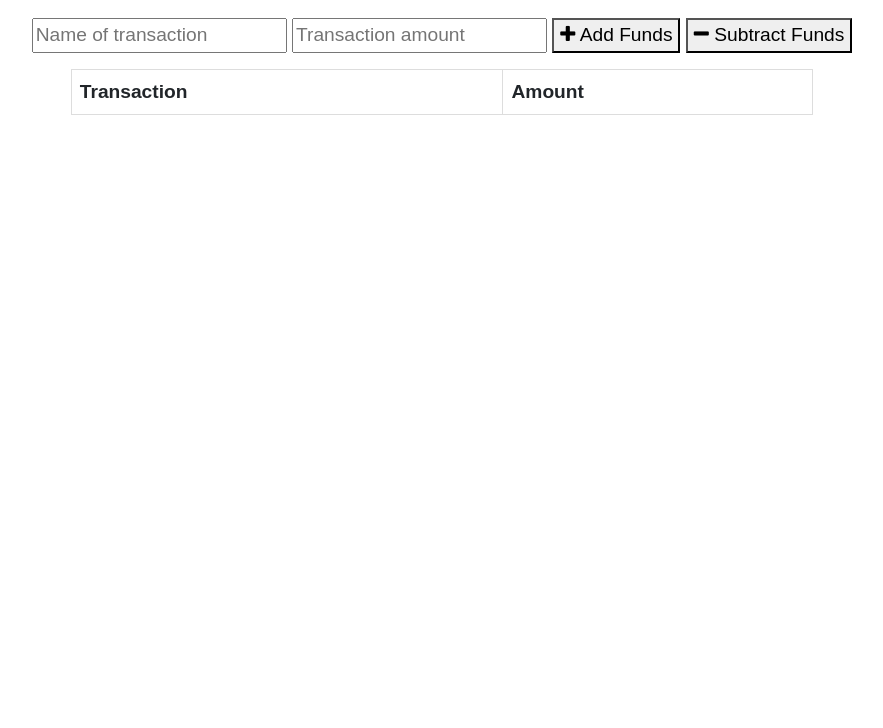
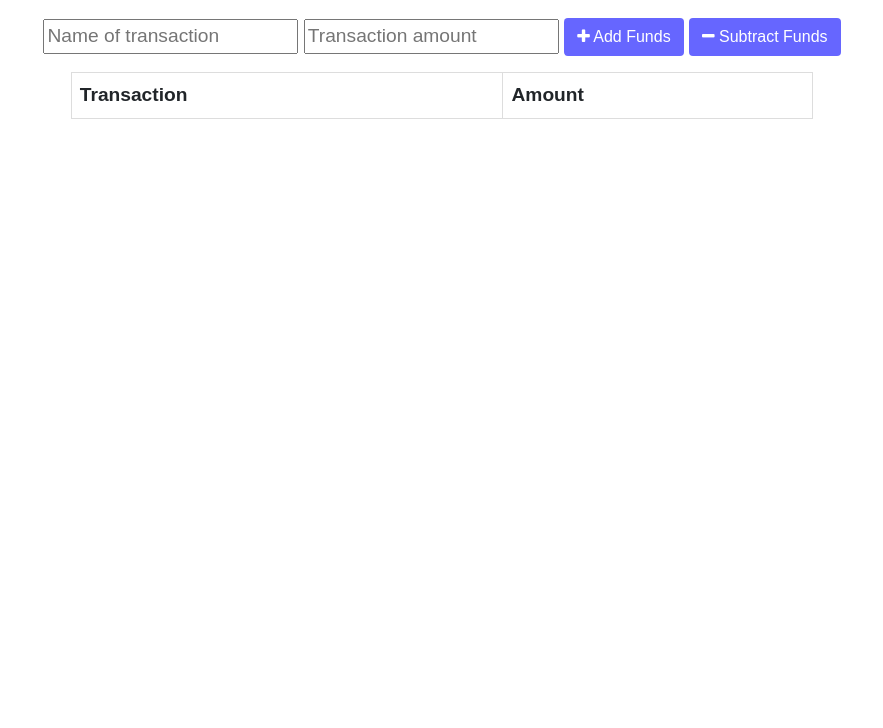
Before and after one commit to rachelkline/ProgressiveBudget, a website: page public/index.html in a window 1280 px wide. Shown: the part 72-800 px from the top of the page, without its empty margins (198-1081 px from the left). Drawn offline with nearby package versions, Linux system fonts and the light colour scheme; no server answers.

Commit message:
CSS Styling

```diff
--- a/public/index.html
+++ b/public/index.html
@@ -21,8 +21,8 @@
     <div class="form">
       <input type="text" id="t-name" placeholder="Name of transaction" />
       <input type="number" min="0" id="t-amount" placeholder="Transaction amount" />
-      <button id="add-btn"><i class="fa fa-plus buttons"></i> Add Funds</button>
-      <button id="sub-btn"><i class="fa fa-minus"></i> Subtract Funds</button>
+      <button id="add-btn" class="btn"><i class="fa fa-plus buttons"></i> Add Funds</button>
+      <button id="sub-btn" class="btn"><i class="fa fa-minus"></i> Subtract Funds</button>
       <p class="error"></p>
     </div>
 
--- a/public/styles.css
+++ b/public/styles.css
@@ -6,6 +6,16 @@ body {
 button, input {
   font-size: 100%;
   font-family: Arial;
+}
+
+.btn {
+  background-color: #6666ff;
+  color: white;
+}
+
+.btn:hover {
+  background-color: #5252cf;
+  color: white;
 }
 
 table {
```
